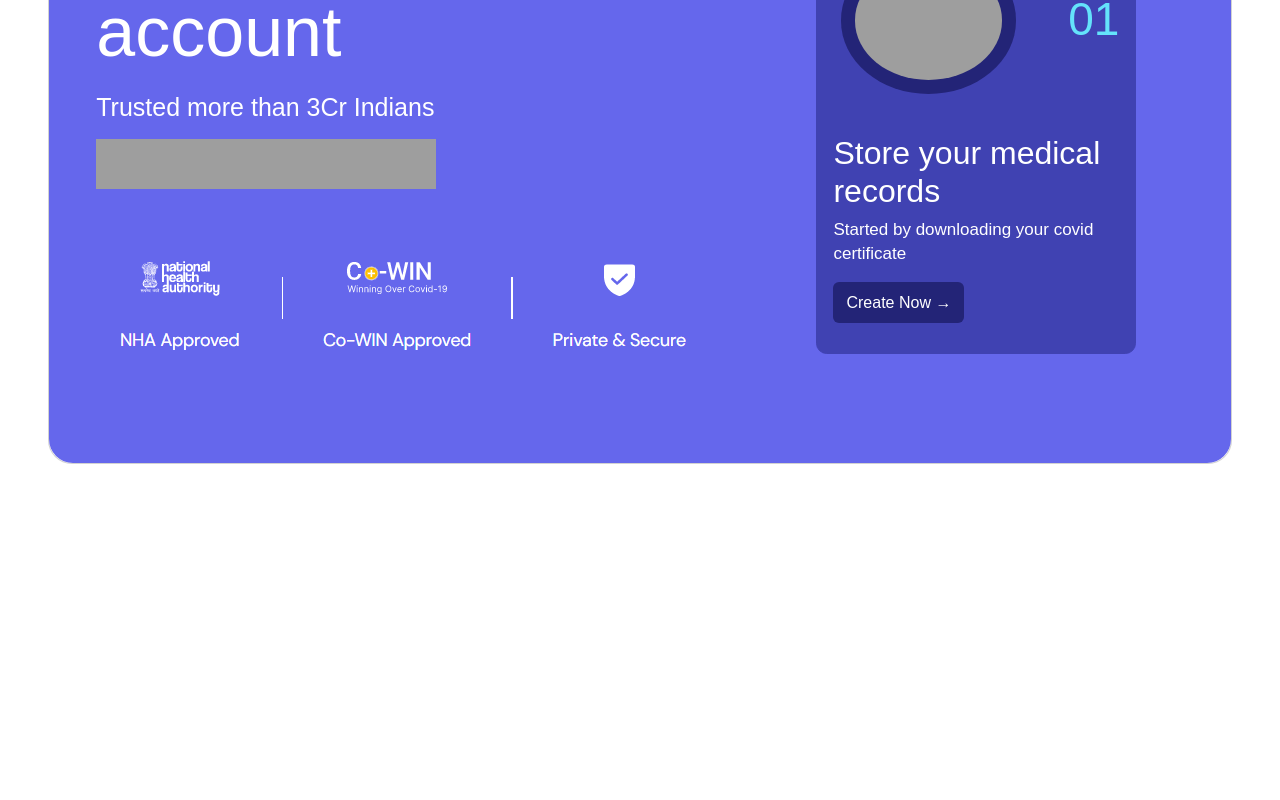
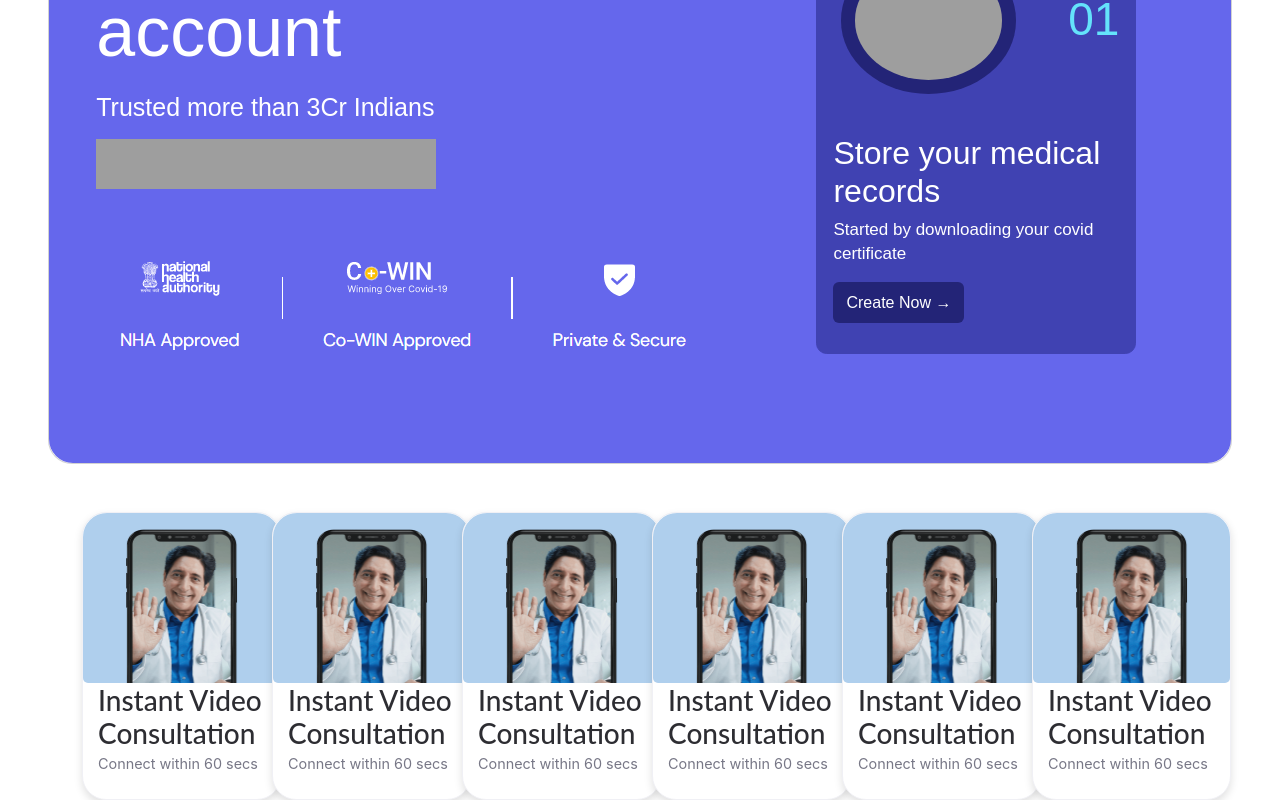
Before and after one commit to imbuesoft/patient, a React (Create React App) app: page / in a window 1280 px wide. Shown: the part 292-1092 px from the top of the page. Before the commit the page ends 800 px from the top, so only its background shows below. Built offline with nearby package versions, Linux system fonts and the light colour scheme; grey boxes are pictures that could not be loaded.

Commit message:
meet work services done

```diff
--- a/src/App.js
+++ b/src/App.js
@@ -1,6 +1,7 @@
 import './App.css';
 import Navbar from './Component/Navbar/Navbar';
 import Slider from './Component/Slider/Slider';
+import Service from './Component/Service/Service';
 
 function App() {
   return (
@@ -8,6 +9,17 @@ function App() {
       <Navbar />
       <Slider />
 
+      <div className="container mt-5">
+        <div className='row'>
+          <Service />
+          <Service />
+          <Service />
+          <Service />
+          <Service />
+          <Service />
+        </div>
+      </div>
+
     </div>
   );
 }
--- /dev/null
+++ b/src/Component/Service/Card.css
@@ -0,0 +1,45 @@
+.servicecard {
+  position: relative;
+  width: 198.677px;
+  height: 288.667px;
+  border: 1px solid #f0f0f5;
+  border-radius: 24px;
+  box-shadow: 0 4px 8px rgba(0, 0, 0, .12);
+  display: block;
+
+}
+
+.servicecardimg {
+  position: relative;
+  width: 100%;
+  border-top-left-radius: 24px;
+  border-top-right-radius: 24px;
+  height: 170px;
+  background: #AFCFED;
+  padding-top: 12px;
+  padding-left: 35px;
+  padding-right: 35px;
+  padding-bottom: 0px;
+
+}
+
+.info {
+  position: relative;
+  padding: 1px 15px 0px;
+}
+
+.row-1 {
+  padding-bottom: 0px;
+  color: #2d2d32;
+  font-weight: 550;
+  font-family: Lato, Helvetica, Arial, sans-serif;
+  font-size: 1rem;
+}
+
+.row-2 {
+  margin-top: -6px;
+  font-size: 0.9rem;
+  font-weight: 400;
+  color: #787887;
+  padding-bottom: 5px;
+}
--- /dev/null
+++ b/src/Component/Service/Service.js
@@ -0,0 +1,19 @@
+import React from 'react'
+import './Card.css';
+import videoconsult from './videoconsult.png';
+
+const Service = () => {
+    return (
+        <div className='col-2'>
+            <div className="card servicecard">
+                <img src={videoconsult} alt="Card Image" className='card-img servicecardimg' />
+                <div className="info">
+                    <div className='row-1'><h3>Instant Video Consultation</h3></div>
+                    <div className='row-2'><p>Connect within 60 secs</p></div>
+                </div>
+            </div>
+        </div>
+    )
+}
+
+export default Service
```
Also changed, not shown: src/Component/Service/videoconsult.png (added).
